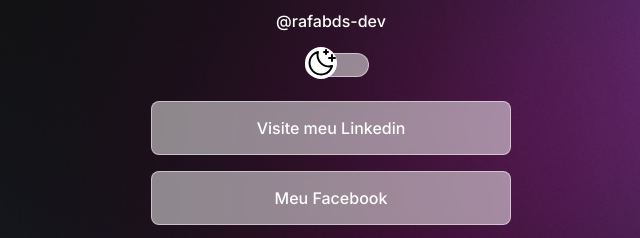
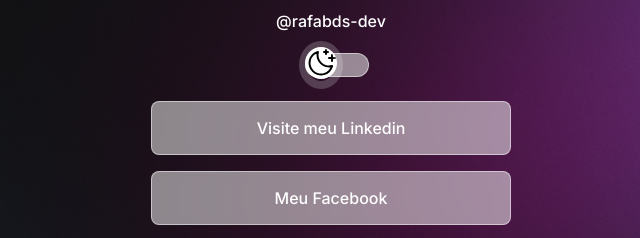
Before and after one commit to rafabds-dev/InicialDevProject, a plain HTML site: page index.html in a window 1280 px wide. In both pictures the pointer is over the element 630 px from the left and 222 px from the top of the page. Shown: the part 157-395 px from the top of the page, 309-949 px from the left. Drawn offline with nearby package versions, Linux system fonts and the light colour scheme.

Commit message:
button animation adjustment

```diff
--- a/style.css
+++ b/style.css
@@ -120,6 +120,15 @@ body * {
     animation: slide-in 0.2s forwards;
     }
 
+    #switch-button:hover {
+
+        outline: 8px solid var(--highlight-color); /* Cria o contorno ao passar o mouse */
+        outline-offset: -2px; /* Ajusta o contorno para alinhar mais próximo do botão */
+        border-radius: 50%; /* Garante que o contorno continue redondo */
+        transform: translateY(-50%); /* Mantém o botão centralizado verticalmente */
+
+    }
+
     /* links */
     ul {
         list-style: none;
```
